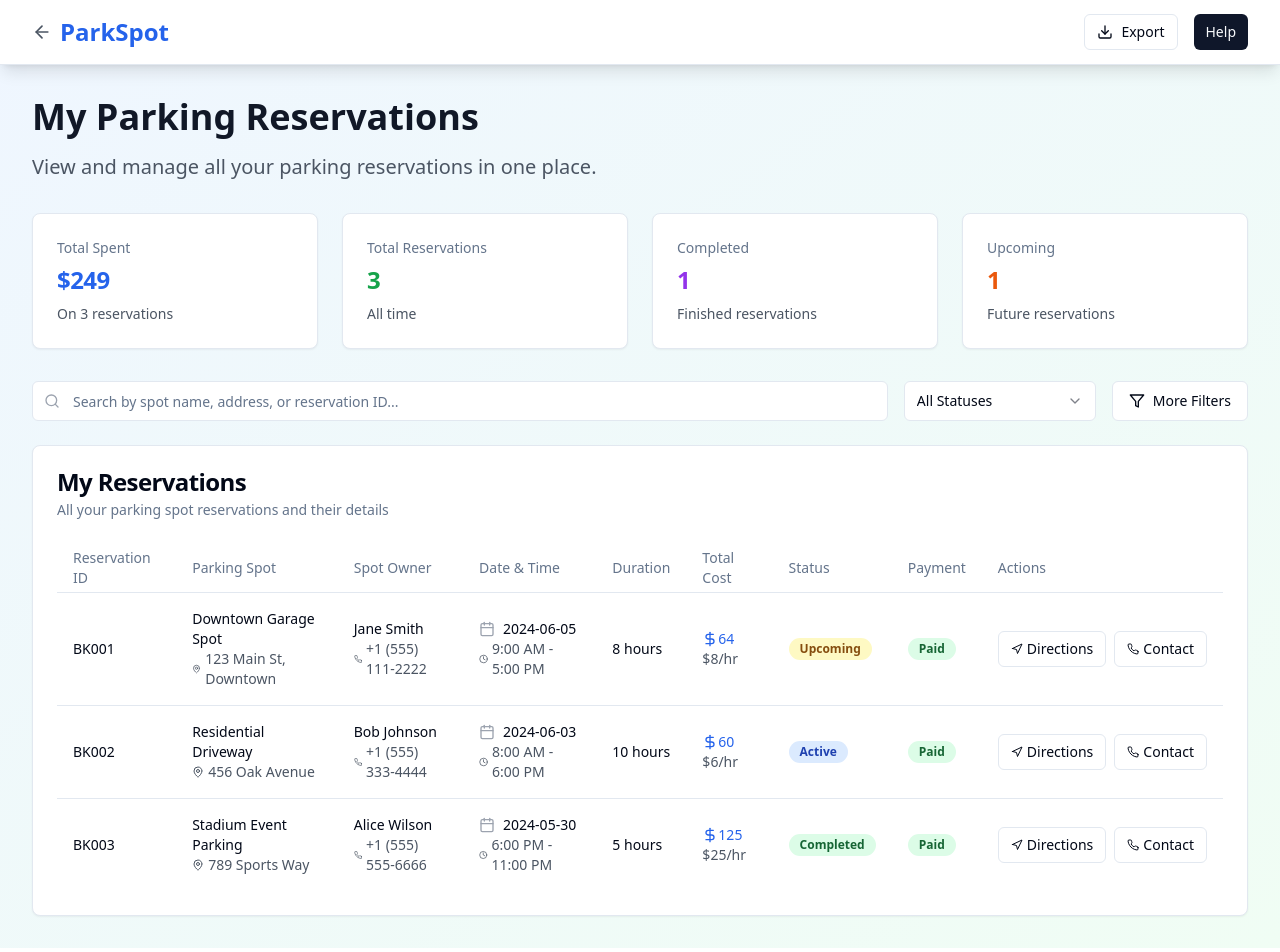
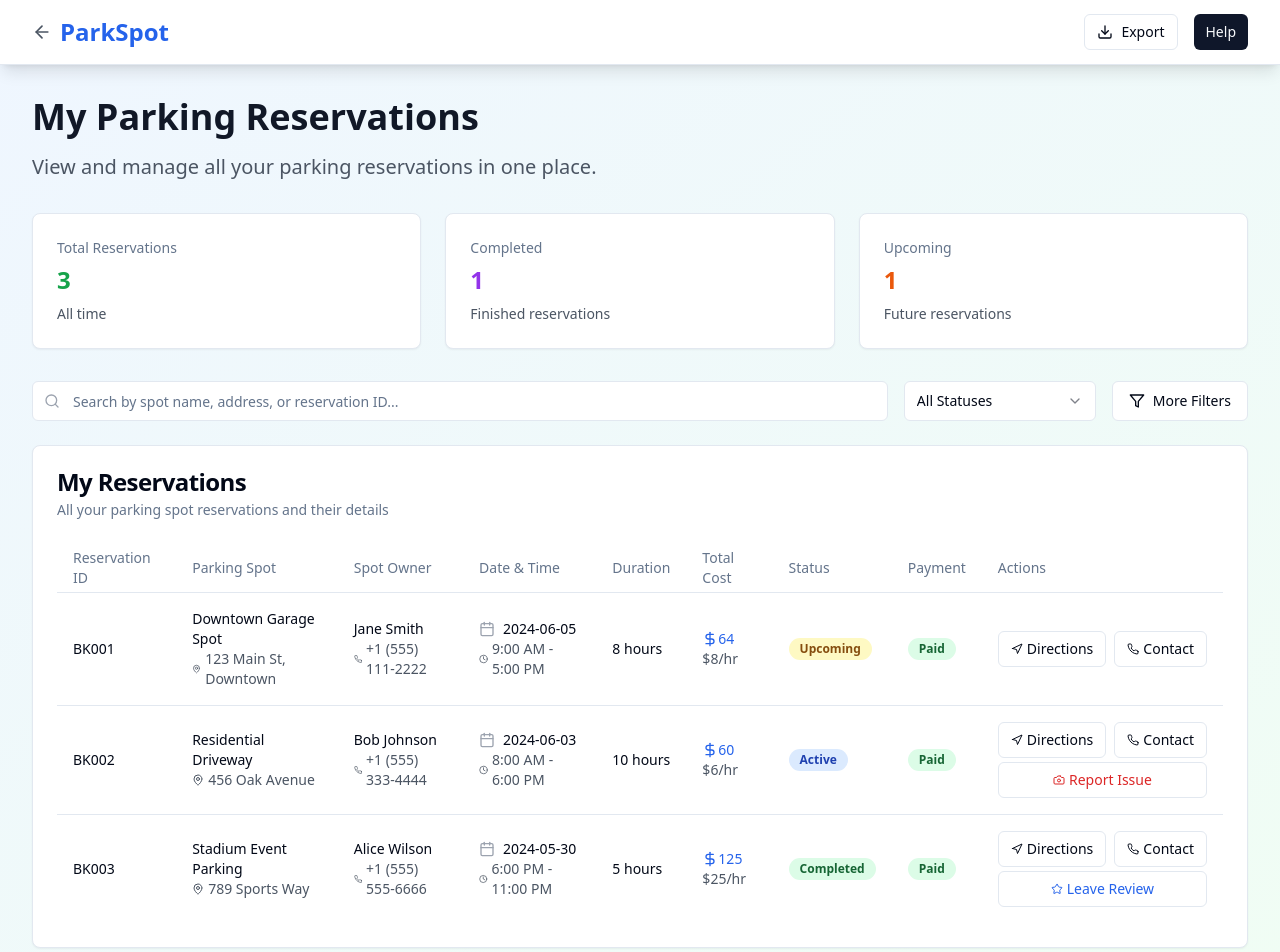
Before and after one commit to rodrigo-ship-it/spot-on-demand-parking-dcd0c7d4, a React (Vite) app: page /bookings in a window 1280 px wide. Shown: the top 952 px of the page. Built offline with nearby package versions, Linux system fonts and the light colour scheme.

Commit message:
Remove "Total Spent" and add "Leave Review"
Removed the "Total Spent" summary card from the Bookings page. Added "Leave Review" buttons to completed reservations for both renters and listers, enabling them to leave reviews.

```diff
--- a/src/pages/Bookings.tsx
+++ b/src/pages/Bookings.tsx
@@ -1,3 +1,4 @@
+
 import { useState } from "react";
 import { Button } from "@/components/ui/button";
 import { Card, CardContent, CardDescription, CardHeader, CardTitle } from "@/components/ui/card";
@@ -100,7 +101,6 @@ const Bookings = () => {
     }
   };
 
-  const totalSpent = filteredReservations.reduce((sum, reservation) => sum + reservation.totalCost, 0);
   const completedReservations = filteredReservations.filter(r => r.status === "Completed").length;
   const upcomingReservations = filteredReservations.filter(r => r.status === "Upcoming").length;
 
@@ -168,17 +168,7 @@ const Bookings = () => {
         </div>
 
         {/* Summary Cards */}
-        <div className="grid grid-cols-1 md:grid-cols-4 gap-6 mb-8">
-          <Card>
-            <CardHeader className="pb-2">
-              <CardDescription>Total Spent</CardDescription>
-              <CardTitle className="text-2xl text-blue-600">${totalSpent}</CardTitle>
-            </CardHeader>
-            <CardContent>
-              <p className="text-sm text-gray-600">On {filteredReservations.length} reservations</p>
-            </CardContent>
-          </Card>
-
+        <div className="grid grid-cols-1 md:grid-cols-3 gap-6 mb-8">
           <Card>
             <CardHeader className="pb-2">
               <CardDescription>Total Reservations</CardDescription>
@@ -317,6 +307,7 @@ const Bookings = () => {
                       </Badge>
                     </TableCell>
                     <TableCell>
+                      <div className="flex flex-col space-y-1">
                         <div className="flex space-x-2">
                           <Button variant="outline" size="sm">
                             <Navigation className="w-3 h-3 mr-1" />
@@ -326,6 +317,29 @@ const Bookings = () => {
                             <Phone className="w-3 h-3 mr-1" />
                             Contact
                           </Button>
+                        </div>
+                        {reservation.status === "Completed" && (
+                          <Button
+                            variant="outline"
+                            size="sm"
+                            onClick={() => handleLeaveReview(reservation.id)}
+                            className="text-blue-600 hover:text-blue-700"
+                          >
+                            <Star className="w-3 h-3 mr-1" />
+                            Leave Review
+                          </Button>
+                        )}
+                        {reservation.status === "Active" && (
+                          <Button
+                            variant="outline"
+                            size="sm"
+                            onClick={() => handleReportIssue(reservation.id, "occupied")}
+                            className="text-red-600 hover:text-red-700"
+                          >
+                            <Camera className="w-3 h-3 mr-1" />
+                            Report Issue
+                          </Button>
+                        )}
                       </div>
                     </TableCell>
                   </TableRow>
--- a/src/pages/SpotDetails.tsx
+++ b/src/pages/SpotDetails.tsx
@@ -443,7 +443,7 @@ const SpotDetails = () => {
                           {booking.status}
                         </span>
                         <div className="flex flex-col space-y-1">
-                          {booking.canRate && (
+                          {booking.status === "Completed" && (
                             <Button
                               variant="outline"
                               size="sm"
@@ -451,7 +451,7 @@ const SpotDetails = () => {
                               className="text-blue-600 hover:text-blue-700"
                             >
                               <Star className="w-3 h-3 mr-1" />
-                              Rate Renter
+                              Leave Review
                             </Button>
                           )}
                           {booking.canReportOverstay && (
```
Lines whose indentation alone changed are shown as unchanged.
